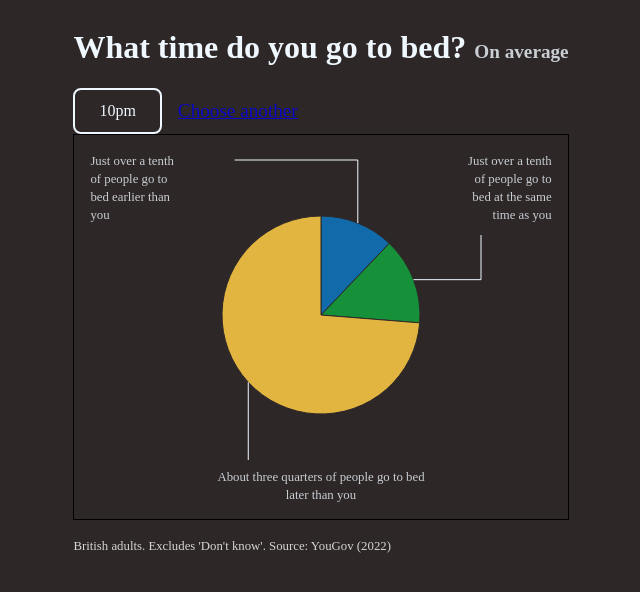
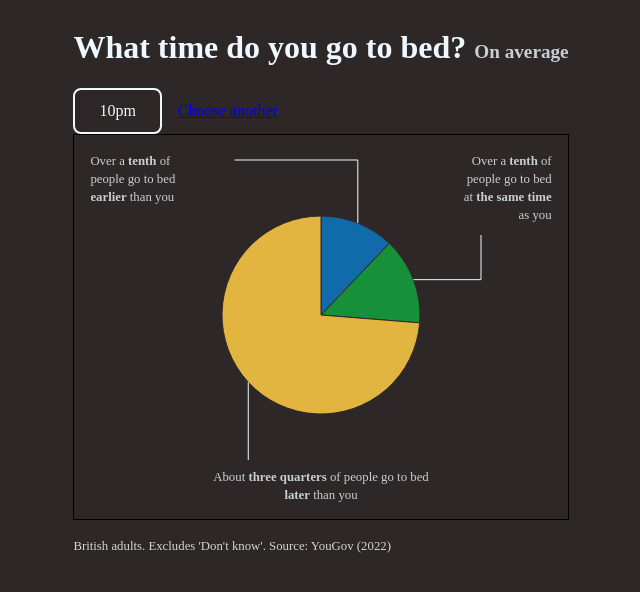
Before and after one commit to duncanbradley/bedtime, a SvelteKit app: page / in a window 1280 px wide. Both pictures are taken after a click on the label "10pm". Shown: the top 592 px of the page, without its empty margins (327-967 px from the left). Built offline with nearby package versions, Linux system fonts and the light colour scheme; a web font is replaced by a local one.

Commit message:
make proportions bold

```diff
--- a/src/routes/+page.svelte
+++ b/src/routes/+page.svelte
@@ -55,25 +55,24 @@ function calculateSlices(input, data) {
 }
 
  let descriptions = $state({
-  9: 'Only {value}% of people',
-  10: 'About one in ten people',
-  11: 'Just over a tenth of people',
-  19: 'Just under a fifth of people',
-  20: 'About a fifth of people',
-  25: 'About a quarter of people',
-  33: 'About a third of people',
-  40: 'Just over a third of people',
-  45: 'Just less than half of people',
-  50: 'About half of people',
-  55: 'Just over half of people',
-  60: 'Just under two thirds of people',
-  67: 'About two thirds of people',
-  75: 'About three quarters of people',
-  80: 'About four fifths of people',
-  81: 'Just over four fifths of people',
-  85: 'About six in seven people',
-  90: 'About nine in ten people',
-  91: '{value}% of people',
+  9: '<strong>{value}%</strong> of people',
+  10: 'About <strong>one in ten</strong> people',
+  11: 'Over a <strong>tenth</strong> of people',
+  19: 'Just under a <strong>fifth</strong> of people',
+  20: 'About a <strong>fifth</strong> of people',
+  25: 'About a <strong>quarter</strong> of people',
+  33: 'About a <strong>third</strong> of people',
+  40: 'Over a <strong>third</strong> of people',
+  45: 'Less than <strong>half</strong> of people',
+  50: 'About <strong>half</strong> of people',
+  55: 'Over <strong>half</strong> of people',
+  60: 'Just under <strong>two thirds</strong> of people',
+  67: 'About <strong>two thirds</strong> of people',
+  75: 'About <strong>three quarters</strong> of people',
+  80: 'About <strong>four fifths</strong> of people',
+  85: 'About <strong>six in seven</strong> people',
+  90: 'About <strong>nine in ten</strong> people',
+  91: '<strong>{value}%</strong> of people',
  })
 
  function generateText(newSlices){
@@ -81,21 +80,21 @@ function calculateSlices(input, data) {
 
   if (newSlices[0].name !== 'before') {
     console.log('first')
-     chosenText = `${findClosest(newSlices[0].value, descriptions)} go to bed at the same time as you`
-     afterText = `${findClosest(newSlices[1].value, descriptions)} go to bed later than you`
+     chosenText = `${findClosest(newSlices[0].value, descriptions)} go to bed at <strong>the same time</strong> as you`
+     afterText = `${findClosest(newSlices[1].value, descriptions)} go to bed <strong>later</strong> than you`
   }
   else if (newSlices[1].name === 'after') {
         console.log('second')
 
-     beforeText = `${findClosest(newSlices[0].value, descriptions)} go to bed earlier than you`
-     chosenText = `${findClosest(newSlices[1].value, descriptions)} go to bed at the same time as you`
+     beforeText = `${findClosest(newSlices[0].value, descriptions)} go to bed <strong>earlier</strong> than you`
+     chosenText = `${findClosest(newSlices[1].value, descriptions)} go to bed at <strong>the same time</strong> as you`
   }
   else {
         console.log('third')
 
-     beforeText = `${findClosest(newSlices[0].value, descriptions)} go to bed earlier than you`
-     chosenText = `${findClosest(newSlices[1].value, descriptions)} go to bed at the same time as you`
-     afterText = `${findClosest(newSlices[2].value, descriptions)} go to bed later than you`
+     beforeText = `${findClosest(newSlices[0].value, descriptions)} go to bed <strong>earlier</strong> than you`
+     chosenText = `${findClosest(newSlices[1].value, descriptions)} go to bed at <strong>the same time</strong> as you`
+     afterText = `${findClosest(newSlices[2].value, descriptions)} go to bed <strong>later</strong> than you`
   }
 
   return [beforeText, chosenText, afterText].filter(item => item !== undefined);
@@ -138,7 +137,7 @@ let textArray = $derived(generateText(newSlices))
 <div class="selected-option-container">
 <div class="sleep-option selected">{selected}
 </div>
-<span><a href="e">Choose another</a></span>
+<a href=".">Choose another</a>
 </div>
 {/if}
 <!-- <GeneralTimePicker03></GeneralTimePicker03> -->
@@ -155,13 +154,13 @@ let textArray = $derived(generateText(newSlices))
 <PieChart data={newSlices} {selected} {backgroundColor} bind:positions />
 {#if positions}
 <div  class="annotation top-left">
-<span class="annotation-text">{textArray[positions.topLeftIndex]}</span>
+<span class="annotation-text">{@html textArray[positions.topLeftIndex]}</span>
 </div>
 <div  class="annotation bottom-centre">
-<span class="annotation-text">{textArray[positions.bottomIndex]}</span>
+<span class="annotation-text">{@html textArray[positions.bottomIndex]}</span>
 </div>
 <div  class="annotation top-right">
-<span class="annotation-text">{textArray[positions.topRightIndex]}</span>
+<span class="annotation-text">{@html textArray[positions.topRightIndex]}</span>
 </div>
 {/if}
 
```
